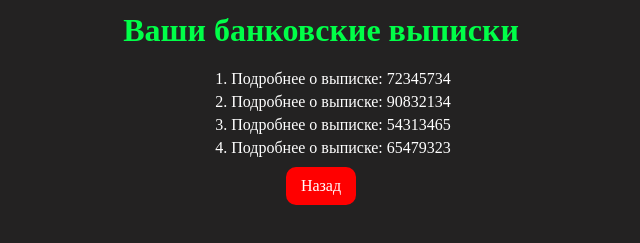
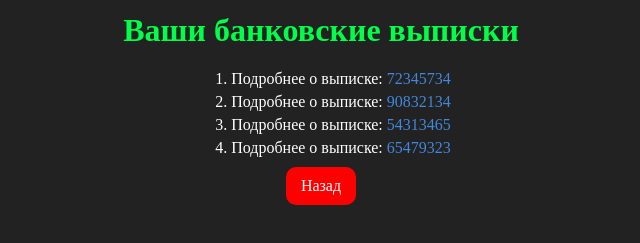
Before and after one commit to svetab0809/RosCosmosBank, a website: page src/all_statement.html in a window 1280 px wide. Shown: the part 215-458 px from the top of the page, without its empty margins (319-959 px from the left). Drawn offline with nearby package versions, Linux system fonts and the light colour scheme; files that its build step writes are made by us from their sources; a web font is replaced by a local one.

Commit message:
Change link

```diff
--- a/src/all_statement.html
+++ b/src/all_statement.html
@@ -20,10 +20,10 @@
         <h1 class="statement__title">Ваши банковские выписки</h1>
     </div>
     <ol class="list">
-        <li class="list__li"><a href="index.html">Подробнее о выписке: 72345734</a></li>
-        <li class="list__li"><a href="index.html">Подробнее о выписке: 90832134</a></li>
-        <li class="list__li"><a href="index.html">Подробнее о выписке: 54313465</a></li>
-        <li class="list__li"><a href="index.html">Подробнее о выписке: 65479323</a></li>
+        <li class="list__li">Подробнее о выписке: <a href="index.html">72345734</a></li>
+        <li class="list__li">Подробнее о выписке: <a href="index.html">90832134</a></li>
+        <li class="list__li">Подробнее о выписке: <a href="index.html">54313465</a></li>
+        <li class="list__li">Подробнее о выписке: <a href="index.html">65479323</a></li>
     </ol>
     <a class="btn btn_red" aria-current="page" href="index.html">Назад</a>
 </div>
--- a/src/less/index.less
+++ b/src/less/index.less
@@ -113,5 +113,5 @@ table td {
 
 a {
   text-decoration: none;
-  color: white;
+  color: #3f88dc;
 }
```
Also changed, not shown: build/all_statement.html, build/css/main.min.css.
